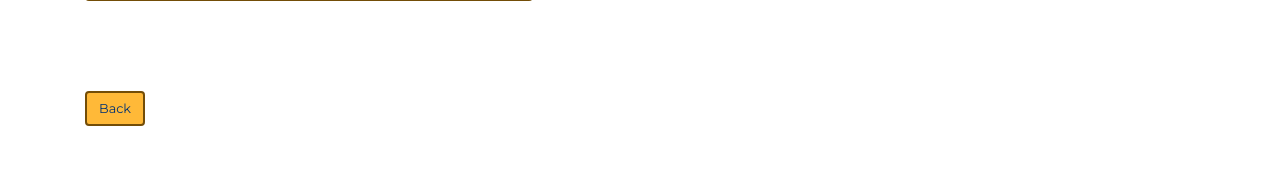
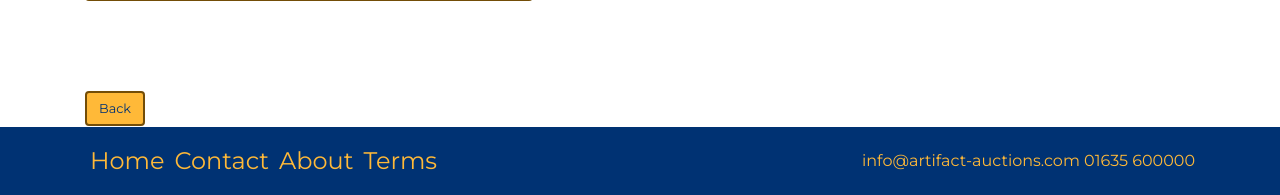
Before and after one commit to Shilldon/artifact-auction, a Django app: template artifacts/templates/display_artifact.html in a window 1280 px wide. Shown: the part 605-800 px from the top of the page. Run offline with Django 3.2, Linux system fonts and the light colour scheme; the template is opened without the code that fills it, so the values that code supplies are empty; some libraries are stand-ins or nearby versions.

Commit message:
fixed issue with footer to display on all screen sizes

```diff
--- a/templates/base.html
+++ b/templates/base.html
@@ -109,7 +109,7 @@
     </section>
     {% endif %}
     <!-- Footer -->
-    <footer class="footer d-block d-lg-none fixed-bottom py-1 py-sm-2 py-lg-3">
+    <footer class="footer d-block fixed-bottom py-1 py-sm-2 py-lg-3">
         <div class="container">
             <div class="row ">
                 <div class="col-12 col-sm-6">
@@ -122,9 +122,6 @@
                         </li>
                         <li>
                             <a href="#!">About</a>
-                        </li>
-                        <li>
-                            <a href="#!">Account</a>
                         </li>
                         <li>
                             <a href="#!">Terms</a>
@@ -298,27 +295,4 @@
 {% block modal %} {% endblock %}
 
 </body>
-
-
-
-
 </html>
-
-
-
-
-
-
-
-
-
-
-
-
-
-
-
-
-
-
- Users
```
